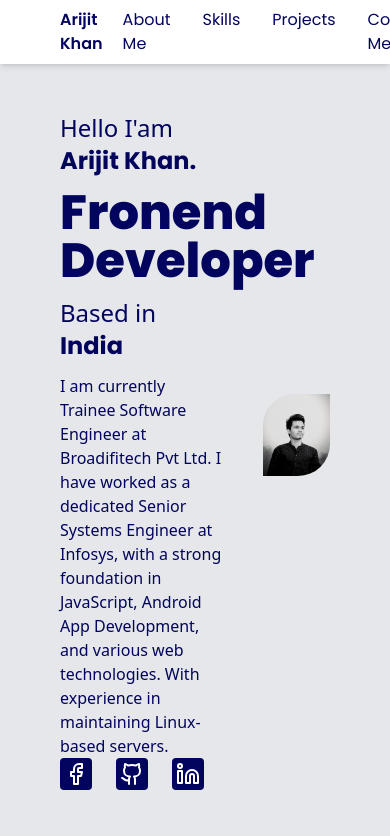
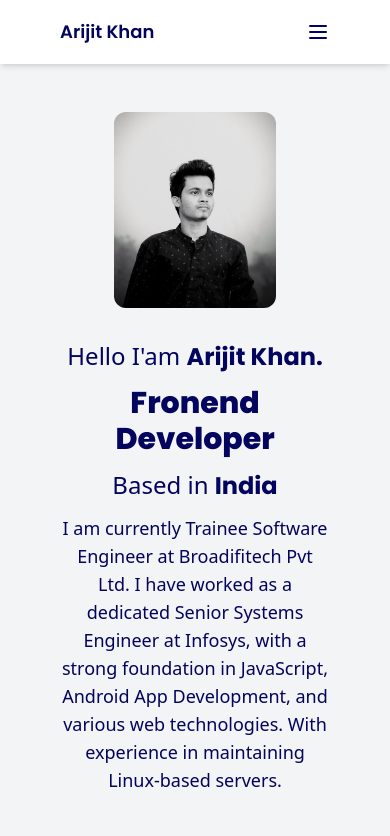
Before and after one commit to Arijitkhan99git/my-portfolio, a React (Vite) app: page / in a window 390 px wide. Shown: the top 836 px of the page. Built offline with nearby package versions, Linux system fonts and the light colour scheme.

Commit message:
Added Menu icon for Mobile screen

```diff
--- a/src/App.jsx
+++ b/src/App.jsx
@@ -14,7 +14,7 @@ function App() {
 
 
   return (
-    <div className="scroll-smooth bg-gray-200 ">
+    <div className="scroll-smooth bg-gray-100 ">
      <Header></Header>
      <Intro></Intro>
      <Skills></Skills>
--- a/src/header/Header.jsx
+++ b/src/header/Header.jsx
@@ -2,15 +2,29 @@ import React from 'react'
 import { useState, useEffect } from 'react';
 import { Link } from 'react-scroll';
 import {Download} from 'lucide-react'
+import {Menu} from 'lucide-react'
+
+
 function Header() {
+   const [isMenuOpen, setIsMenuOpen] = useState(false)
 
+
+    const closeMenu = () => {
+        setIsMenuOpen(false)
+    }
+
+       const handelMenu =()=>{
+       setIsMenuOpen(!isMenuOpen)
+
+    }
 
 
   return (
     <>
-      <div className='w-full h-12 fixed top-0 flex justify-between gap-5 items-center text-primary  poppins-regular px-15 py-8 bg-background shadow-md'>
+      {/* Large Screen */}
+      <div className='hidden md:flex w-full h-12 fixed top-0  justify-between gap-5 items-center text-primary  poppins-regular px-15 py-8 bg-background shadow-md'>
         <div>
-          <h1 className='poppins-semibold'>Arijit Khan</h1>
+          <h1 className='poppins-semibold text-lg'>Arijit Khan</h1>
         </div>
         <div className='flex gap-8'>
           <Link to='aboutMe' smooth={true} duration={500} className='cursor-pointer'>About Me</Link>
@@ -26,6 +40,32 @@ function Header() {
         </div>
 
       </div>
+
+      {/* Mobile Screen */}
+      <div className='flex md:hidden w-full h-12 fixed top-0  justify-between gap-5 items-center text-primary  poppins-regular px-15 py-8 bg-background shadow-md'>
+        <div>
+          <h1 className='poppins-semibold text-lg'>Arijit Khan</h1>
+        </div>
+
+        {/* user Menu */}
+        <div className='flex items-center gap-6  '>
+
+            <button onClick={handelMenu}>
+                    <Menu className="h-6 w-6 text-primary cursor-pointer"></Menu>
+            </button>
+        </div>
+
+      </div>
+
+      <div className={`${isMenuOpen ? 'block': 'hidden' } md:hidden bg-gradient-to-r from-gray-200  to-slate-300 py-10 px-15`}>
+        <div className='flex flex-col gap-4  poppins-regular text-lg text-primary'>
+          <Link to='aboutMe' smooth={true} duration={500} className='cursor-pointer'>About Me</Link>
+          <Link to='skills' smooth={true} duration={500} className='cursor-pointer'>Skills</Link>
+          <Link to='myProject' smooth={true} duration={500} className='cursor-pointer'>Projects</Link>
+          <Link to='contactMe' smooth={true} duration={500} className='cursor-pointer '>Contact Me</Link>
+          <a className='cursor-pointer'>Reasume</a>
+        </div>
+      </div>
     </>
   )
 }
--- a/src/introduction/Intro.jsx
+++ b/src/introduction/Intro.jsx
@@ -7,20 +7,21 @@ import {Linkedin} from 'lucide-react'
 function Intro() {
   return (
     <>
-    <div className='py-20 px-15 mt-8'>
-      <div className='flex justify-between w-full items-center '>
+    {/* Large Screen */}
+    <div className='hidden sm:block py-20 px-15 mt-8'>
+      <div className='flex justify-between w-full items-center mb-6 lg:mb-4'>
 
-        <div className='text-primary min-pr-10 space-y-3 max-w-[60%]'>
-          <h2 className='text-2xl'>Hello I'am <span className='poppins-bold'>Arijit Khan.</span></h2>
-          <h1 className='text-5xl poppins-extrabold'>Fronend Developer</h1>
-          <h2 className='text-2xl'>Based in <span className='poppins-bold'>India</span></h2>
-          <p>I am currently Trainee Software Engineer at Broadifitech Pvt Ltd.
+        <div className='text-primary min-pr-10 space-y-3 sm:max-w-[50%] md:max-w-[60%]'>
+          <h2 className='text-xl md:text-2xl'>Hello I'am <span className='poppins-bold'>Arijit Khan.</span></h2>
+          <h1 className='sm:text-3xl md:text-4xl lg:text-5xl poppins-extrabold'>Fronend Developer</h1>
+          <h2 className='text-xl md:text-2xl'>Based in <span className='poppins-bold'>India</span></h2>
+          <p className='text-lg'>I am currently Trainee Software Engineer at Broadifitech Pvt Ltd.
             I have worked as a dedicated Senior Systems Engineer at Infosys, with a strong foundation in JavaScript, Android App
             Development, and various web technologies. With experience in maintaining Linux-based servers.
           </p>
         </div >
 
-        <div className=' max-w-[25%] '>
+        <div className='sm:max-w-[40%] md:max-w-[30%] lg:max-w-[25%] '>
            <img src={profilePic} alt="profilePic" className='rounded-tl-4xl rounded-br-4xl '/>
         </div>
       </div>
@@ -39,6 +40,45 @@ function Intro() {
       </div>
 
     </div>
+
+    {/* Mobile Screen */}
+
+    <div className='flex flex-col gap-5 sm:hidden py-20 px-15 mt-8 '>
+      <div className=' w-full flex flex-col justify-center items-center gap-8 mb-6 lg:mb-4 '>
+
+          {/* Profile Image */}
+        <div className='max-w-[60%] '>
+           <img src={profilePic} alt="profilePic" className='rounded-xl '/>
+        </div>
+
+        {/* Intro text */}
+        <div className='text-primary text-center min-pr-10 space-y-3 sm:max-w-[50%] md:max-w-[60%]'>
+          <h2 className='text-2xl'>Hello I'am <span className='poppins-bold'>Arijit Khan.</span></h2>
+          <h1 className='text-3xl poppins-extrabold'>Fronend Developer</h1>
+          <h2 className='text-2xl'>Based in <span className='poppins-bold'>India</span></h2>
+          <p className='text-lg' >I am currently Trainee Software Engineer at Broadifitech Pvt Ltd.
+            I have worked as a dedicated Senior Systems Engineer at Infosys, with a strong foundation in JavaScript, Android App
+            Development, and various web technologies. With experience in maintaining Linux-based servers.
+          </p>
+        </div >
+
+
+      </div>
+
+      <div className='flex justify-center gap-6 text-white '>
+        <div className='p-1 bg-primary  rounded-sm'>
+          <Facebook ></Facebook>
+        </div>
+         <div className='p-1 bg-primary  rounded-sm'>
+          <Github ></Github>
+        </div>
+         <div className='p-1 bg-primary  rounded-sm'>
+          <Linkedin ></Linkedin>
+        </div>
+
+      </div>
+
+    </div>
     </>
   )
 }
```
